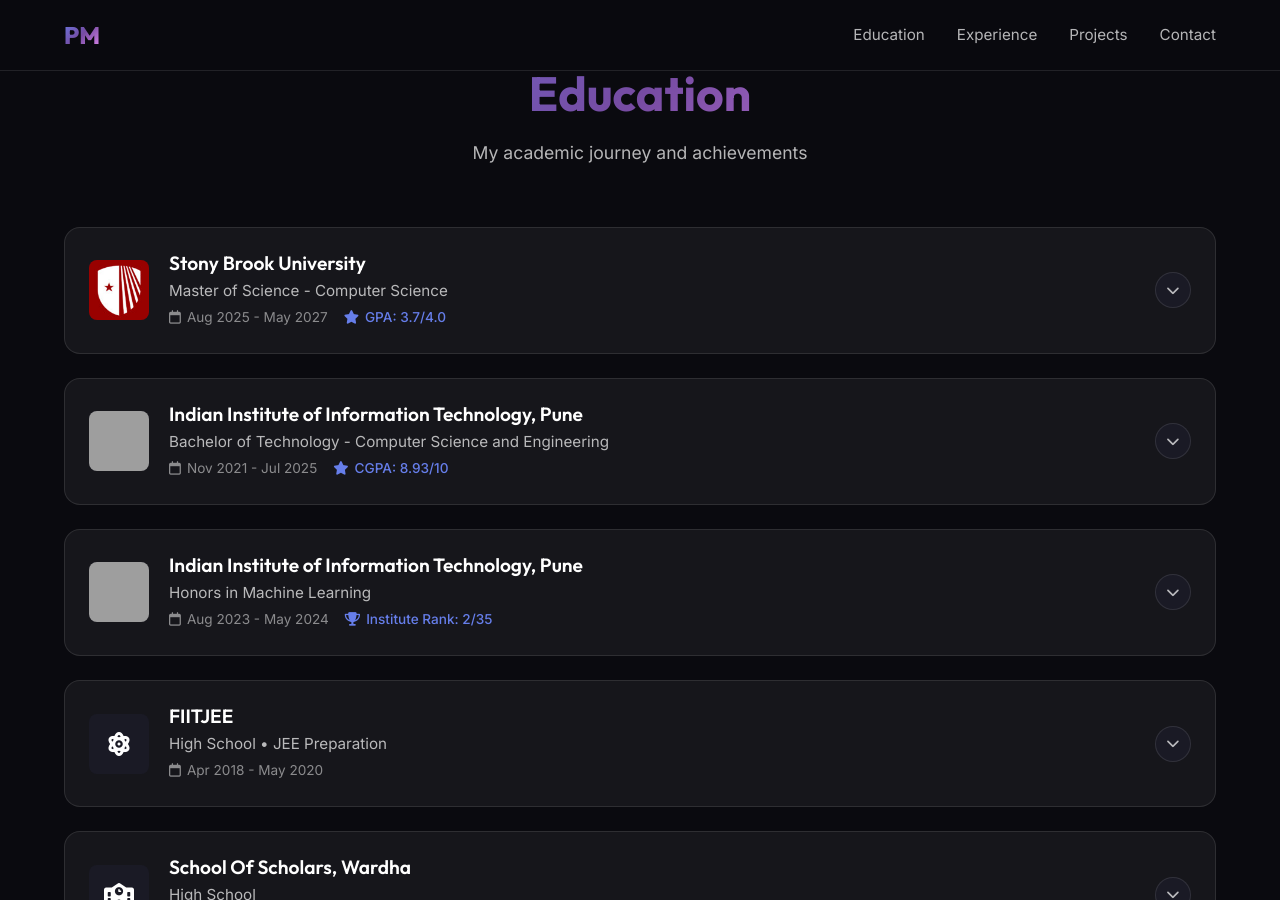
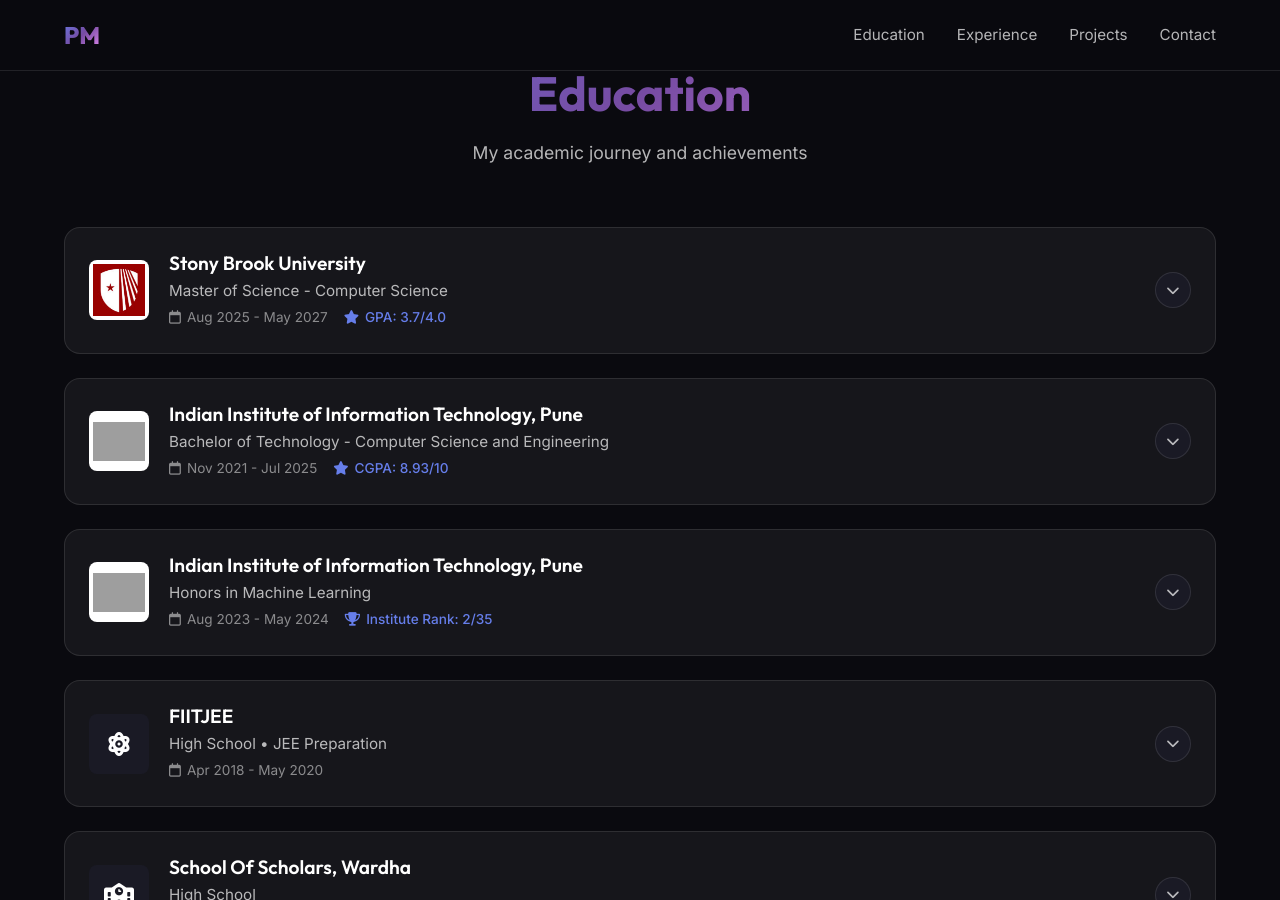
Before and after one commit to PreetMhala/resume-website, a Jekyll site: the page built from index.md, in a window 1280 px wide and 900 px high, scrolled down 2240 px. Built offline with Jekyll 4.4.1, drawn with Linux system fonts in a browser that asks for light colours; grey boxes are pictures that could not be loaded.

Commit message:
Fix: Updated logo styles to use containment and white background

```diff
--- a/assets/css/main.css
+++ b/assets/css/main.css
@@ -471,7 +471,11 @@
 .education-logo img {
   width: 100%;
   height: 100%;
-  object-fit: cover;
+  object-fit: contain;
+  padding: 4px;
+  /* Optional: Add some padding so logos don't touch edges */
+  background: white;
+  /* Force white background for logos as they are likely designed for light bg */
 }
 
 .education-info {
@@ -700,7 +704,9 @@
 .timeline-logo img {
   width: 100%;
   height: 100%;
-  object-fit: cover;
+  object-fit: contain;
+  padding: 4px;
+  background: white;
 }
 
 .timeline-info {
```
